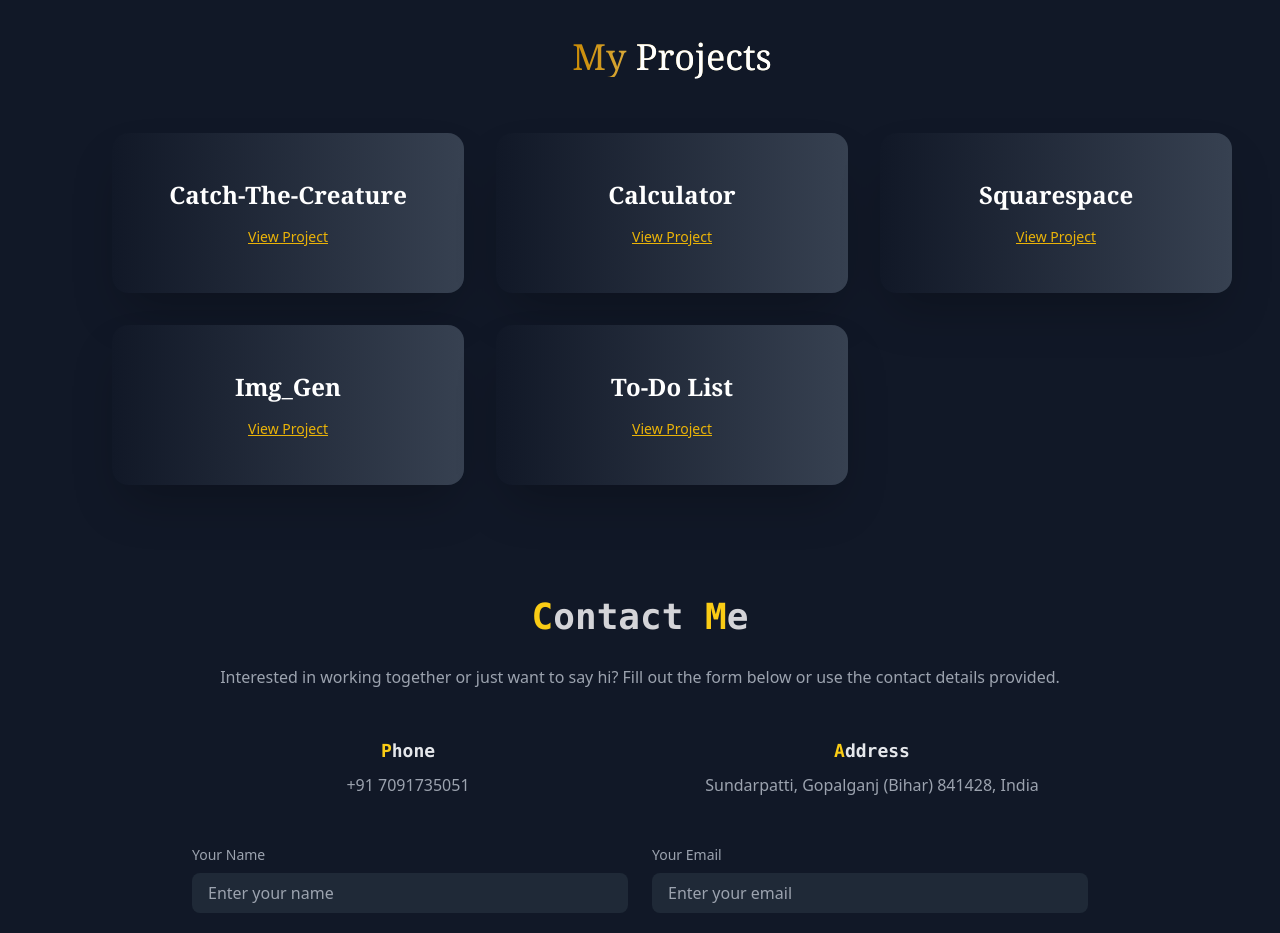
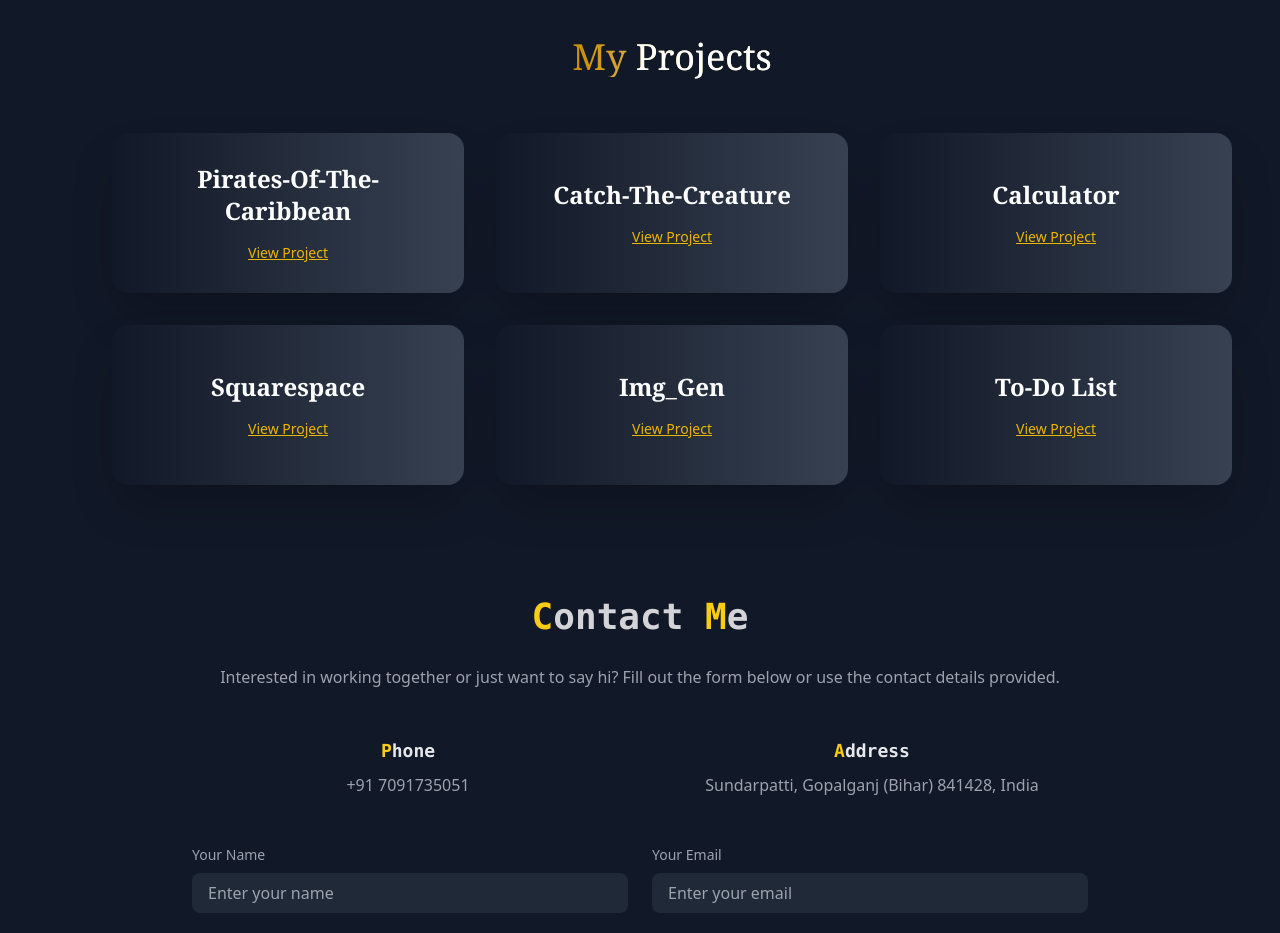
Before and after one commit to prashantk2306/My_Portfolio, a plain HTML site: page index.html in a window 1280 px wide. Shown: the part 2620-3553 px from the top of the page. Drawn offline with nearby package versions, Linux system fonts and the light colour scheme.

Commit message:
Updated index.html and style.css

```diff
--- a/index.html
+++ b/index.html
@@ -311,6 +311,10 @@
 
     <!-- Grid Container for Cards -->
     <div class="grid grid-cols-1 sm:grid-cols-2 lg:grid-cols-3 gap-8 mt-8">
+        <div class="card h-40 w-full bg-gray-700 rounded-2xl shadow-2xl flex flex-col items-center justify-center text-center p-6 transform transition-all duration-500 hover:scale-105 hover:shadow-2xl hover:bg-gray-800 hover:rotate-2 hover:bg-gray-700 hover:rotate-1  bg-gradient-to-r from-gray-900 to-zinc">
+            <h3 class="text-2xl font-semibold font-serif text-white mb-4">Pirates-Of-The-Caribbean</h3>
+            <a href="https://prashantk2306.github.io/Pirates-of-the-Caribbean/" target="_blank" class="text-yellow-500 hover:text-yellow-500 underline text-sm">View Project</a>
+        </div>
         <!-- Card 1 -->
         <div class="card h-40 w-full bg-gray-700 rounded-2xl shadow-2xl flex flex-col items-center justify-center text-center p-6 transform transition-all duration-500 hover:scale-105 hover:shadow-2xl hover:bg-gray-800 hover:rotate-2 hover:bg-gray-700 hover:rotate-1  bg-gradient-to-r from-gray-900 to-zinc">
             <h3 class="text-2xl font-semibold font-serif text-white mb-4">Catch-The-Creature</h3>
```
